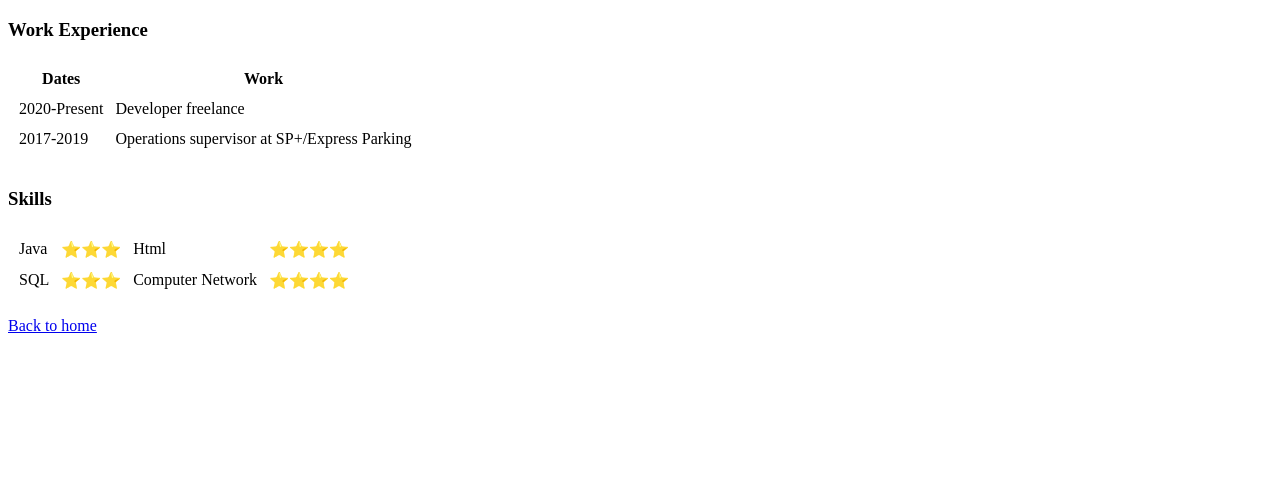
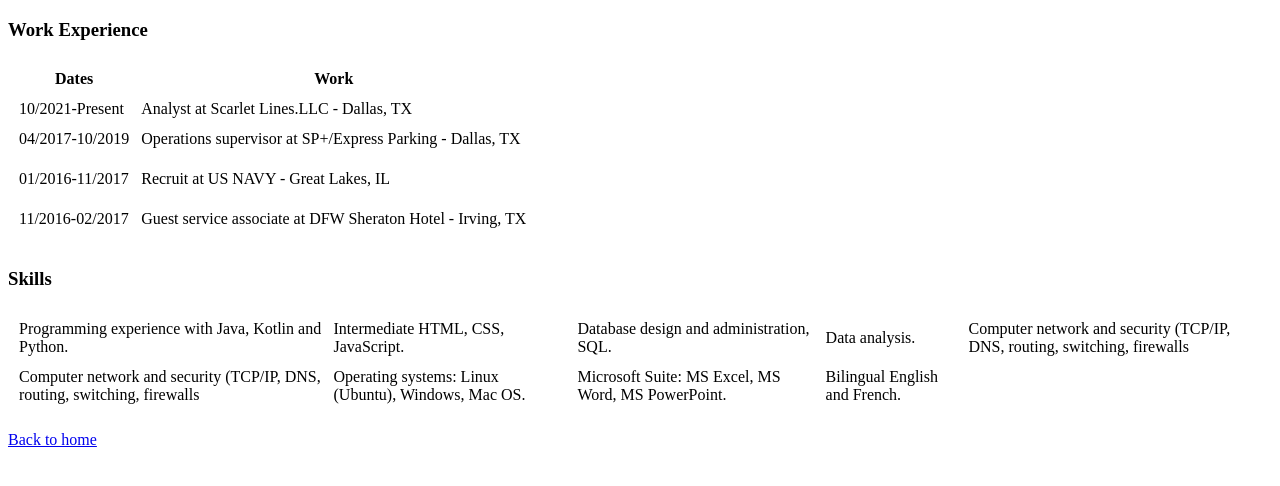
Before and after one commit to abnguessan/resume, a plain HTML site: page WorkAndSkills.html in a window 1280 px wide. Drawn offline with Linux system fonts and the light colour scheme.

Commit message:
Update WorkAndSkills.html

```diff
--- a/WorkAndSkills.html
+++ b/WorkAndSkills.html
@@ -15,11 +15,19 @@
       </thead>
       <tbody>
         <tr>
-           <td>2020-Present</td>
-          <td>Developer freelance</td>
+        <td>10/2021-Present</td>
+          <td>Analyst at Scarlet Lines.LLC - Dallas, TX  </td>
         </tr>
-        <td>2017-2019</td>
-      <td>Operations supervisor at SP+/Express Parking</td>
+        <td>04/2017-10/2019</td>
+      <td>Operations supervisor at SP+/Express Parking - Dallas, TX</td>
+        <tr>
+        </tr>
+        <td>01/2016-11/2017</td>
+      <td>Recruit at US NAVY - Great Lakes, IL</td>
+        <tr>
+        </tr>
+        <td>11/2016-02/2017</td>
+      <td>Guest service associate at DFW Sheraton Hotel - Irving, TX</td>
         <tr>
 
         </tr>
@@ -28,17 +36,19 @@
     <h3>Skills</h3>
     <table cellspacing="10" >
 <tr>
-  <td>Java</td>
-  <td>⭐⭐⭐</td>
-  <td>Html</td>
-  <td>⭐⭐⭐⭐</td>
+  <td>Programming experience with Java, Kotlin and Python.</td>
+  <td>Intermediate HTML, CSS, JavaScript.</td>
+  <td>Database design and administration, SQL.</td>
+  <td>Data analysis.</td>
+  <td>Computer network and security (TCP/IP, DNS, routing, switching, firewalls</td>
 </tr>
-<tr>
-  <td>SQL</td>
-  <td>⭐⭐⭐</td>
-  <td>Computer Network</td>
-  <td>⭐⭐⭐⭐</td>
+ <tr>
+  <td>Computer network and security (TCP/IP, DNS, routing, switching, firewalls</td>
+  <td>Operating systems: Linux (Ubuntu), Windows, Mac OS.</td>
+  <td>Microsoft Suite: MS Excel, MS Word, MS PowerPoint.</td>
+  <td>Bilingual English and French.</td>
 </tr>
+
     </table>
     <p><a href="index.html">Back to home</a></p>
   </body>
```
